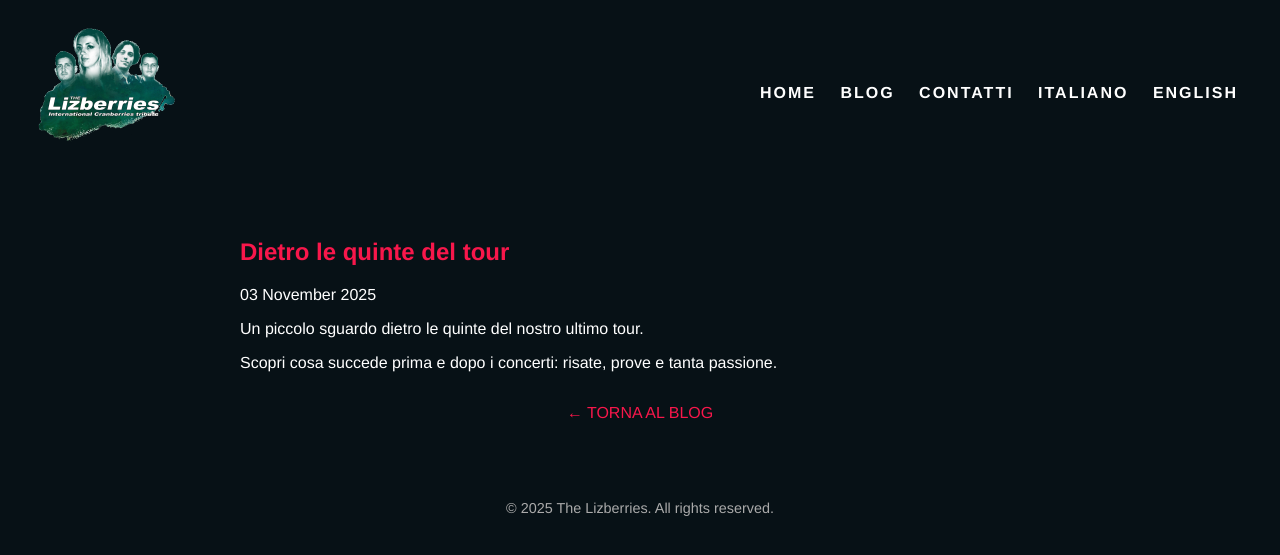
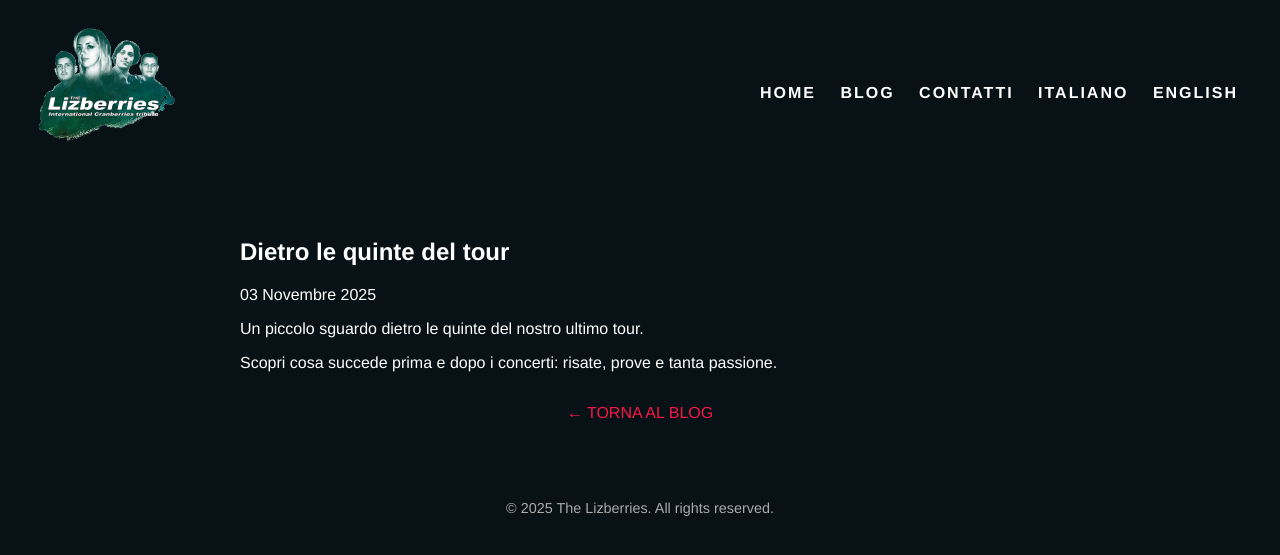
Before and after one commit to thelizberries/blog-lizberries, a Jekyll site: the page built from _posts/2025-11-03-dietro-le-quinte-del-tour.md, in a window 1280 px wide. Shown: the top 555 px of the page. Built offline with Jekyll 4.4.1, drawn with Linux system fonts in a browser that asks for light colours.

Commit message:
Format post date to include month name in Italian

```diff
--- a/_layouts/home.html
+++ b/_layouts/home.html
@@ -12,7 +12,9 @@ layout: default
         <img src="{{ post.image | relative_url }}" alt="{{ post.title }}">
       {% endif %}
       <h2>{{ post.title }}</h2>
-      <p class="post-date">{{ post.date | date: "%d %B %Y" }}</p>
+      {% assign mesi = "Gennaio,Febbraio,Marzo,Aprile,Maggio,Giugno,Luglio,Agosto,Settembre,Ottobre,Novembre,Dicembre" | split: "," %}
+      {% assign m = post.date | date: "%-m" | minus: 1 %}
+      <p class="post-date">{{ post.date | date: "%d" }} {{ mesi[m] }} {{ post.date | date: "%Y" }}</p>
       <p class="excerpt">
         {{ post.excerpt | strip_html | truncatewords: 30 }}
       </p>
--- a/_layouts/post.html
+++ b/_layouts/post.html
@@ -2,8 +2,10 @@
 layout: default
 ---
 <article class="post">
-  <h1 class="text-red">{{ page.title }}</h1>
-  <p class="post-date">{{ page.date | date: "%d %B %Y" }}</p>
+  <h1>{{ page.title }}</h1>
+  {% assign mesi = "Gennaio,Febbraio,Marzo,Aprile,Maggio,Giugno,Luglio,Agosto,Settembre,Ottobre,Novembre,Dicembre" | split: "," %}
+  {% assign m = page.date | date: "%-m" | minus: 1 %}
+  <p class="post-date">{{ page.date | date: "%d" }} {{ mesi[m] }} {{ page.date | date: "%Y" }}</p>
   {% if page.image %}
   <img src="{{ page.image }}" alt="{{ page.title }}" class="post-image">
   {% endif %}
```
